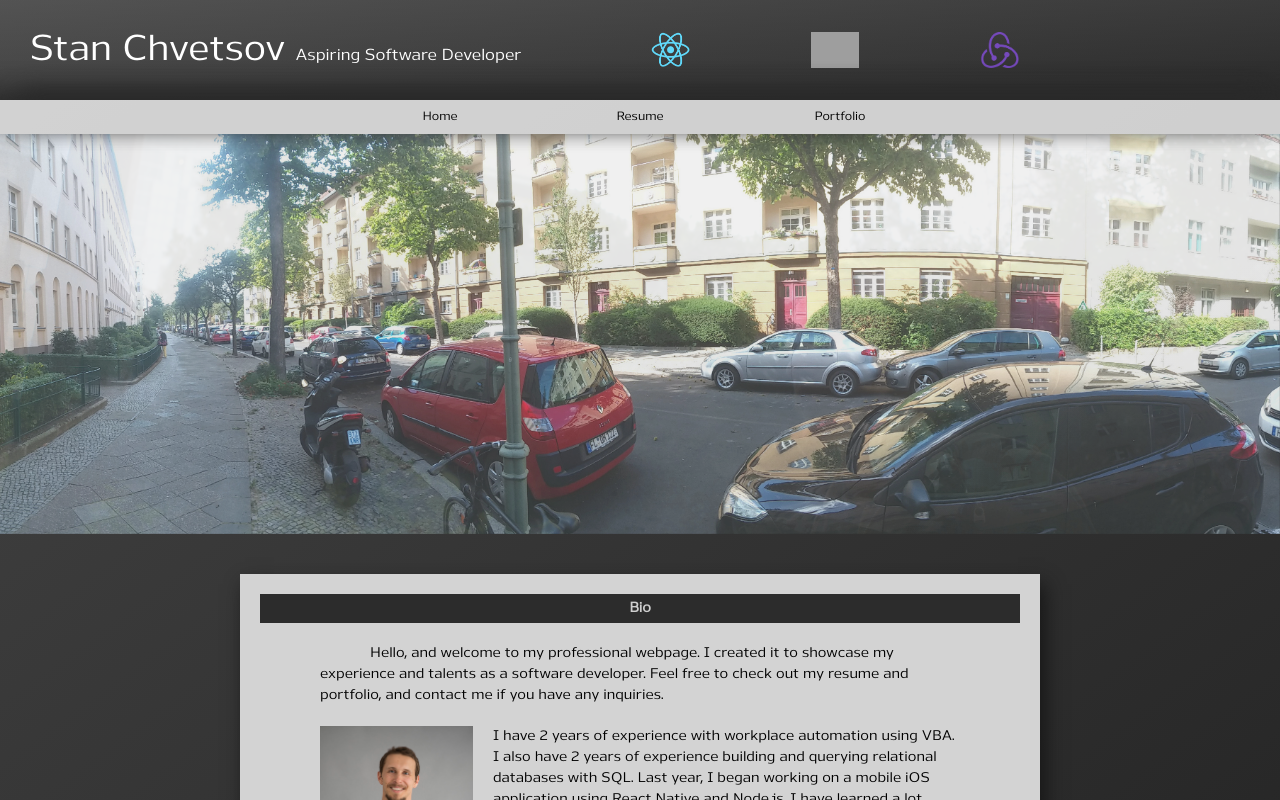
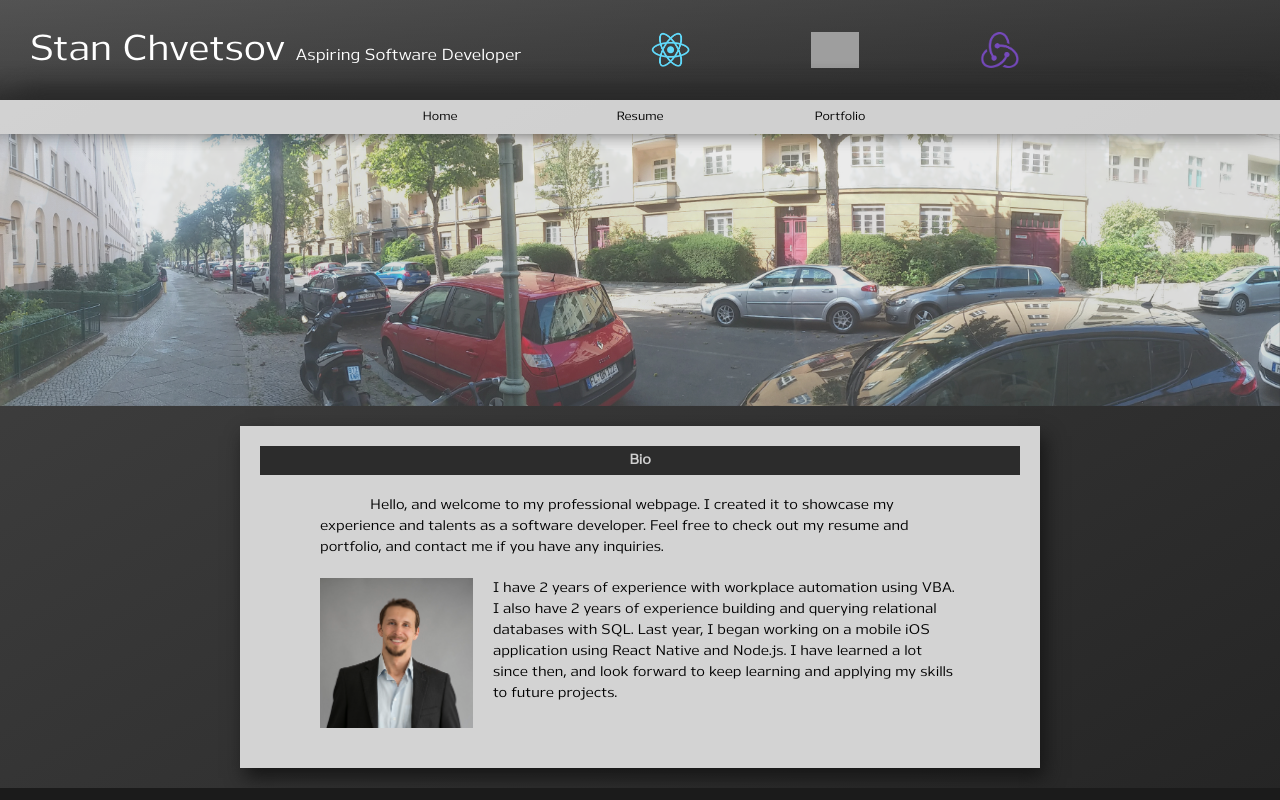
Before and after one commit to schvetsov/PortfolioWebsite, a React (Create React App) app: page / in a window 1280 px wide. Shown: the top 800 px of the page. Built offline with nearby package versions, Linux system fonts and the light colour scheme; grey boxes are pictures that could not be loaded; some icons are missing.

Commit message:
Homepage should not need to scroll.

```diff
--- a/src/App.css
+++ b/src/App.css
@@ -228,7 +228,7 @@ a {
   animation-name: fade;
   animation-iteration-count: infinite;
   animation-duration: 12s;
-  height: 50vh;
+  height: 34vh;
   object-fit: cover;
   z-index: 10;
   opacity: 0;
@@ -267,7 +267,7 @@ a {
     }
 
     .slideshow-box {
-      height: 50vh;
+      height: 34vh;
     }
 
 
@@ -286,7 +286,7 @@ a {
 }
 
 .black-bar {
-  height: 40px;
+  height: 20px;
 }
 
   .sub-container {
@@ -521,6 +521,6 @@ a {
 }
 
 .item img {
-  height: 50vh;
+  height: 34vh;
   object-fit: cover;
 }
```
